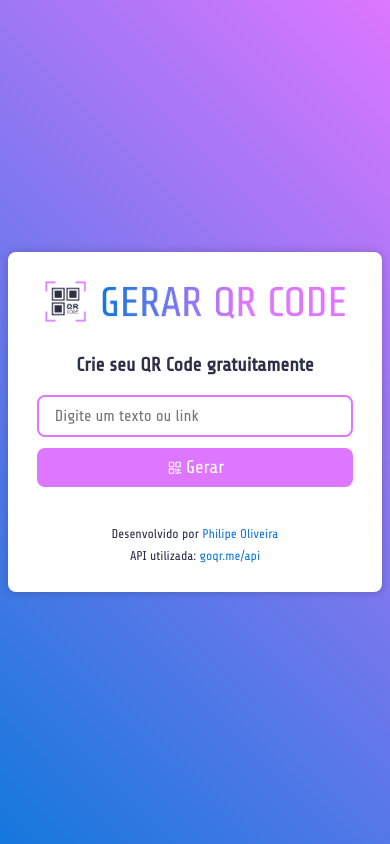
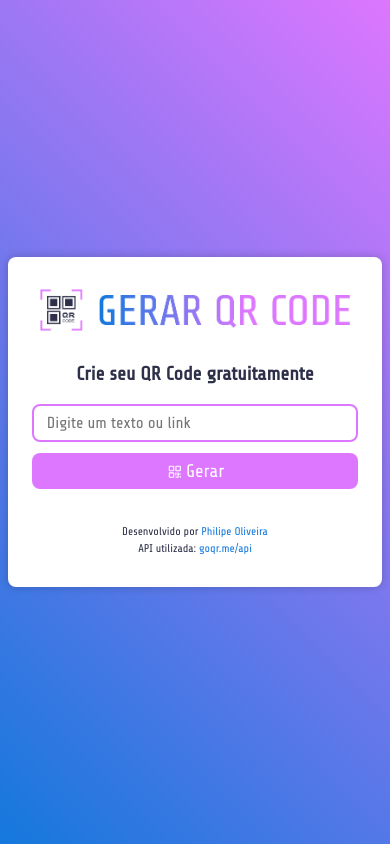
Before and after one commit to philipeoliveira/gerar-qr-code, a React (Vite) app: page / in a window 390 px wide. Built offline with nearby package versions, Linux system fonts and the light colour scheme.

Commit message:
Adjust App, Footer, and Search component media query

```diff
--- a/src/App.module.css
+++ b/src/App.module.css
@@ -7,7 +7,7 @@
 .app {
    max-width: calc(var(--size-lg) * 23);
    background-color: var(--color-light);
-   padding: var(--size-md-lg);
+   padding: var(--size-xl) var(--size-md-lg);
    margin: var(--size-xs);
    border-radius: var(--size-xs);
    box-shadow: 0 0 10px rgba(0, 0, 0, 0.2);
@@ -21,6 +21,9 @@
 }
 
 @media screen and (max-width: 689px) {
+   .app {
+      padding: var(--size-lg) var(--size-md);
+   }
    .app header h1 {
       font-size: 1.2rem;
    }
--- a/src/components/Footer.module.css
+++ b/src/components/Footer.module.css
@@ -5,3 +5,12 @@
 .footer p {
    margin-top: var(--size-xs);
 }
+
+@media screen and (max-width: 689px) {
+   .footer {
+      font-size: 0.7rem;
+   }
+   .footer p {
+      margin-top: calc(var(--size-sm) / 4);
+   }
+}
--- a/src/components/Search.module.css
+++ b/src/components/Search.module.css
@@ -31,3 +31,10 @@
 .search button svg {
    font-size: 1.1rem;
 }
+
+@media screen and (max-width: 689px) {
+   .search input,
+   .search button {
+      padding: 0.5rem 0.8rem;
+   }
+}
```
